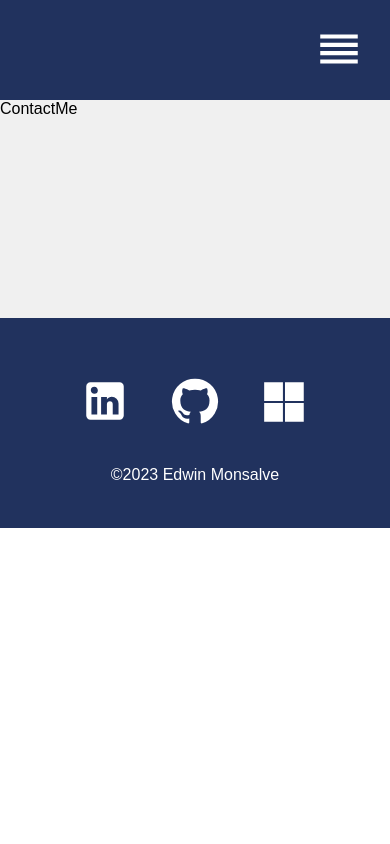
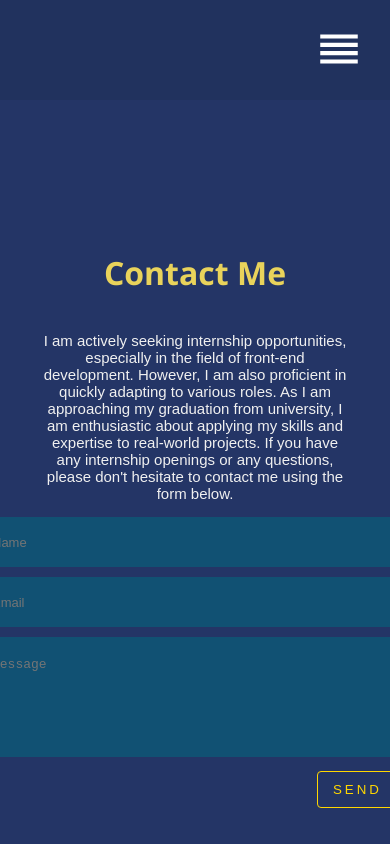
Before and after one commit to EdwinAMG/Edwin-personal-portfolio, a React (Create React App) app: page /contact in a window 390 px wide. Shown: the top 844 px of the page. Built offline with nearby package versions, Linux system fonts and the light colour scheme.

Commit message:
Complete el contactMe

```diff
--- a/package.json
+++ b/package.json
@@ -3,6 +3,7 @@
   "version": "0.1.0",
   "private": true,
   "dependencies": {
+    "@emailjs/browser": "^3.11.0",
     "@emotion/react": "^11.11.1",
     "@emotion/styled": "^11.11.0",
     "@fortawesome/free-brands-svg-icons": "^6.4.2",
--- /dev/null
+++ b/src/Styles/ContactMe.css
@@ -0,0 +1,140 @@
+
+.text-zone{
+  width: 100%;
+  height: calc(100vh);
+  display: flex;
+  flex-direction: column;
+  justify-content: center;
+  align-items: center;
+  background-color: #243566;
+  color: #f0f0f0;
+  margin-bottom: -200px;
+}
+
+.contact-please{
+  font-family: "Segoe UI", Tahoma, Geneva, Verdana, sans-serif;
+  font-size: 36px;
+  color: #e9d35b;
+  height: 50px;
+  margin-top: -90px;
+
+}
+
+/* Estilos para el párrafo */
+.text-zone .intership {
+  width: 40%;
+  font-size: 18px;
+  text-align: center;
+  margin-top: -20px;
+}
+
+
+ul {
+  padding: 0;
+  margin: 0;
+
+}
+
+li {
+  padding: 0;
+  margin: 0;
+  list-style: none;
+  margin-bottom: 10px;
+  display: block;
+  align-items: center;
+  clear: both;
+  position: relative;
+  margin-left: -240px;
+}
+
+input[type='text'],
+input[type='email'] {
+  width: 200%;
+  border: 0;
+  background: #115173;
+  height: 50px;
+  font-size: 16px;
+  color: #fff;
+  padding: 0 20px;
+  box-sizing: border-box;
+}
+textarea {
+  width: 200%;
+  border: 0;
+  background: #115173;
+  height: 50px;
+  font-size: 16px;
+  color: #fff;
+  padding: 20px;
+  box-sizing: border-box;
+  min-height: 150px;
+  resize: none;
+}
+
+.flat-button {
+  color: #ffd700;
+  font-size: 13 px;
+  letter-spacing: 3px;
+  text-decoration: none;
+  padding: 12px 20px;
+  border: 1px solid #ffd700;
+  float: left;
+  border-radius: 4px;
+  background: 0 0;
+  text-transform: uppercase;
+  float: right;
+  text-align: center;
+  margin-right: -240px;
+}
+.flat-button:hover {
+  box-shadow: 0px 3px 15px rgba(255, 177, 177, 0.5);
+  transition: 0.3s ease-in;
+  cursor: pointer;
+}
+/* Estilos para hacer responsive en pantallas más pequeñas */
+@media only screen and (max-width: 1000px) {
+  .contact-please{
+   font-size: 32px;
+   margin-top: 15px;
+ }
+
+   .text-zone .intership{
+     margin-top: 10px;
+     font-size: 15px;
+     width: 60%;
+   }
+  }
+
+@media only screen and (max-width: 600px) {
+ .contact-please{
+  font-size: 32px;
+  margin-top: 15px;
+}
+
+  .text-zone .intership{
+    margin-top: 10px;
+    font-size: 15px;
+    width: 80%;
+  }
+input[type='text'],
+input[type='email'] {
+  width: 179%;
+  height: 50px;
+  font-size: 13px;
+  margin-left: 17px;
+}
+textarea {
+  width: 179%;
+  height: 30px;
+  font-size: 13px;
+  min-height: 120px;
+  margin-left: 17px;
+  resize: none;
+}
+.flat-button {
+  font-size: 10 px;
+  letter-spacing: 3px;
+  padding: 10px 15px ;
+  margin-right: -203px;
+}
+}
--- a/src/Styles/Navbar.css
+++ b/src/Styles/Navbar.css
@@ -56,7 +56,7 @@
 
 @media only screen and (max-width: 900px) {
   .navbar a {
-    width: 70px;
+    width: 95px;
   }
 }
 
--- a/src/components/Navbar.js
+++ b/src/components/Navbar.js
@@ -27,7 +27,7 @@ const Navbar = () => {
         <Link to="/">Home</Link>
         <Link to="/projects">Projects</Link>
         <Link to="/experience">Experience</Link>
-        <Link to="/contact">Contact Me</Link>
+        <Link to="/contact">Contact</Link>
       </div>
     </div>
   );
--- a/src/pages/ContactMe.js
+++ b/src/pages/ContactMe.js
@@ -1,7 +1,78 @@
-import React from "react";
+import React, { useRef } from "react";
+import emailjs from "@emailjs/browser";
+import "../Styles/ContactMe.css";
 
-function ContactMe() {
-  return <div>ContactMe</div>;
-}
+const ContactMe = () => {
+  const form = useRef();
 
+  const sendEmail = (e) => {
+    e.preventDefault();
+
+    emailjs
+      .sendForm(
+        "service_8790pq9",
+        "template_d31rvqo",
+        form.current,
+        "MvTCIPbkBDWOVEd-C"
+      )
+      .then(
+        () => {
+          alert("Message successfully sent!");
+          window.location.reload(false);
+        },
+        () => {
+          alert("Failed to send the message, please try again");
+        }
+      );
+  };
+
+  return (
+    <div className="container-contact-page">
+      <div className="text-zone">
+        <h1 className="contact-please">Contact Me</h1>
+        <p className="intership">
+          I am actively seeking internship opportunities, especially in the
+          field of front-end development. However, I am also proficient in
+          quickly adapting to various roles. As I am approaching my graduation
+          from university, I am enthusiastic about applying my skills and
+          expertise to real-world projects. If you have any internship openings
+          or any questions, please don't hesitate to contact me using the form
+          below.
+        </p>
+        <div className="contact-form">
+          <form ref={form} onSubmit={sendEmail}>
+            <ul>
+              <li className="half">
+                <input
+                  placeholder="Name"
+                  type="text"
+                  name="user_name"
+                  required
+                />
+              </li>
+              <li>
+                <input
+                  placeholder="Email"
+                  type="email"
+                  name="user_email"
+                  required
+                />
+              </li>
+              <li>
+                <textarea
+                  placeholder="Message"
+                  name="message"
+                  required
+                ></textarea>
+              </li>
+              <li>
+                <input type="submit" className="flat-button" value="SEND" />
+              </li>
+            </ul>
+          </form>
+        </div>
+      </div>
+    </div>
+  );
+};
 export default ContactMe;
```
Also changed, not shown: 1 other file (tests, documents, lock files or other folders).
